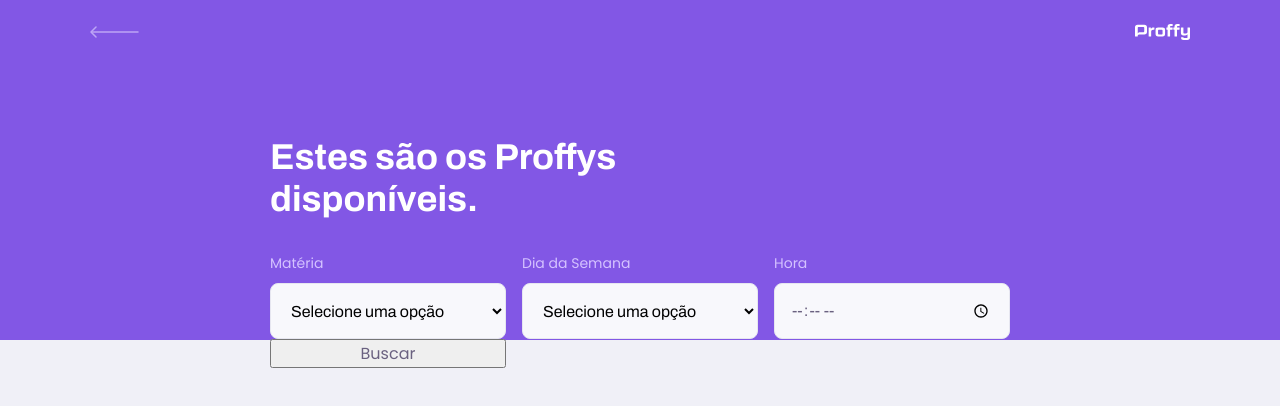
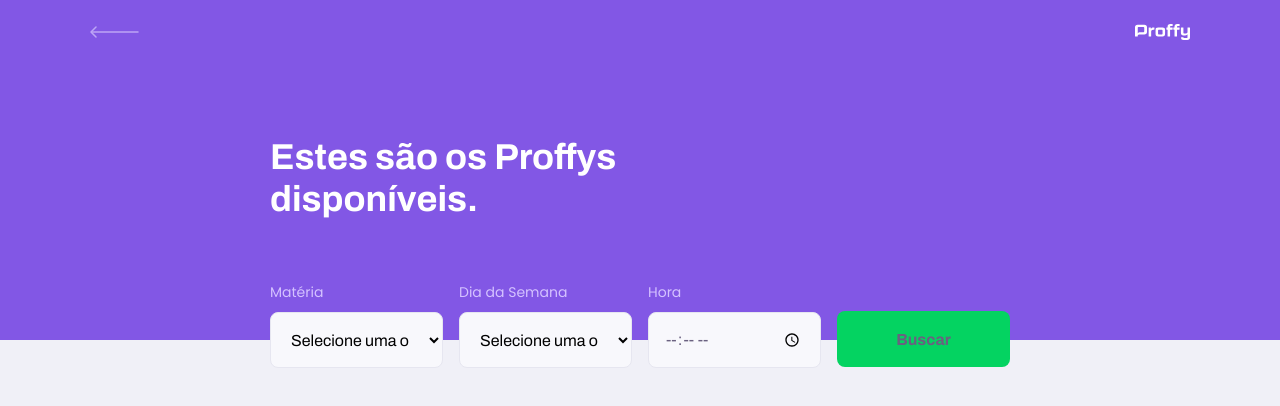
Before and after one commit to leandromjunior/Proffy, a React (Create React App) app: page /study in a window 1280 px wide. Shown: the top 406 px of the page. Built offline with nearby package versions, Linux system fonts and the light colour scheme.

Commit message:
add button styles

```diff
--- a/src/pages/TeacherList/styles.css
+++ b/src/pages/TeacherList/styles.css
@@ -12,6 +12,27 @@
     color: var(--color-text-in-primary);
 }
 
+#search-teachers button {
+    width: 100%;
+    height: 5.6rem;
+    background: var(--color-secundary);
+    color: var(--color-buton-text);
+    border: 0;
+    border-radius: 0.8rem;
+    cursor: pointer;
+    font: 700 1.6rem Archivo;
+    display: flex;
+    align-items: center;
+    justify-content: center;
+    text-decoration: none;
+    transition: background-color 0.2s;
+    margin-top: 3.2rem;
+}
+
+#search-teachers button:hover {
+    background: var(--color-secundary-dark);
+}
+
 #page-teacher-list main { /*distancia entre a foto e a margem */
     margin: 3.2rem auto;
     width: 90%;
@@ -24,7 +45,7 @@
 
     #search-teachers { /*Deixando as caixas de texto de forma vertical */
         display: grid;
-        grid-template-columns: repeat(3, 1fr); /* Com isso quero dizer que repita 3 vezes 1fr. É a mesma coisa que grid-template-columns: 1fr 1fr 1fr; */
+        grid-template-columns: repeat(4, 1fr); /* Com isso quero dizer que repita 4 vezes 1fr. É a mesma coisa que grid-template-columns: 1fr 1fr 1fr 1fr; */
         column-gap: 16px;
         position: absolute;
         bottom: -28px;
```
